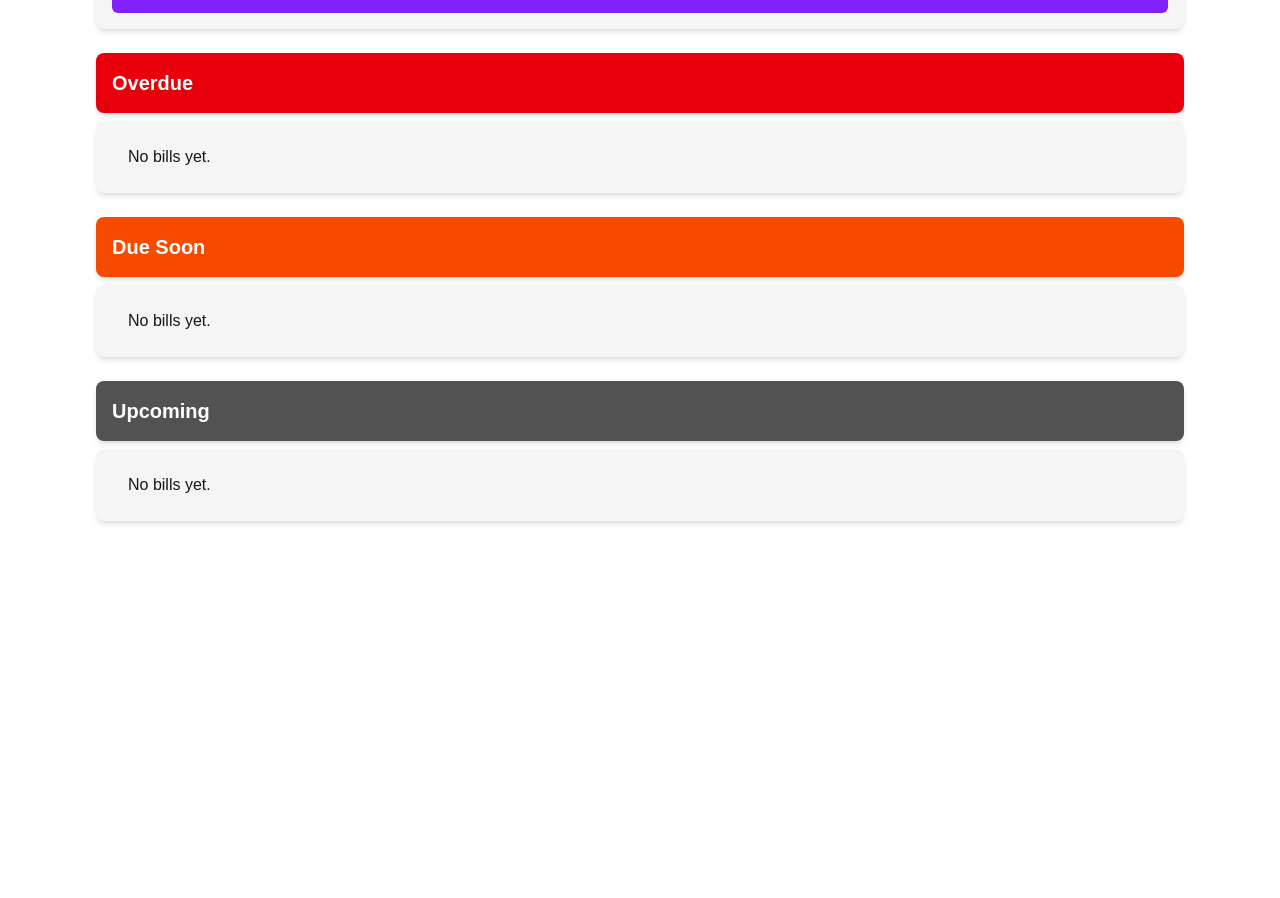
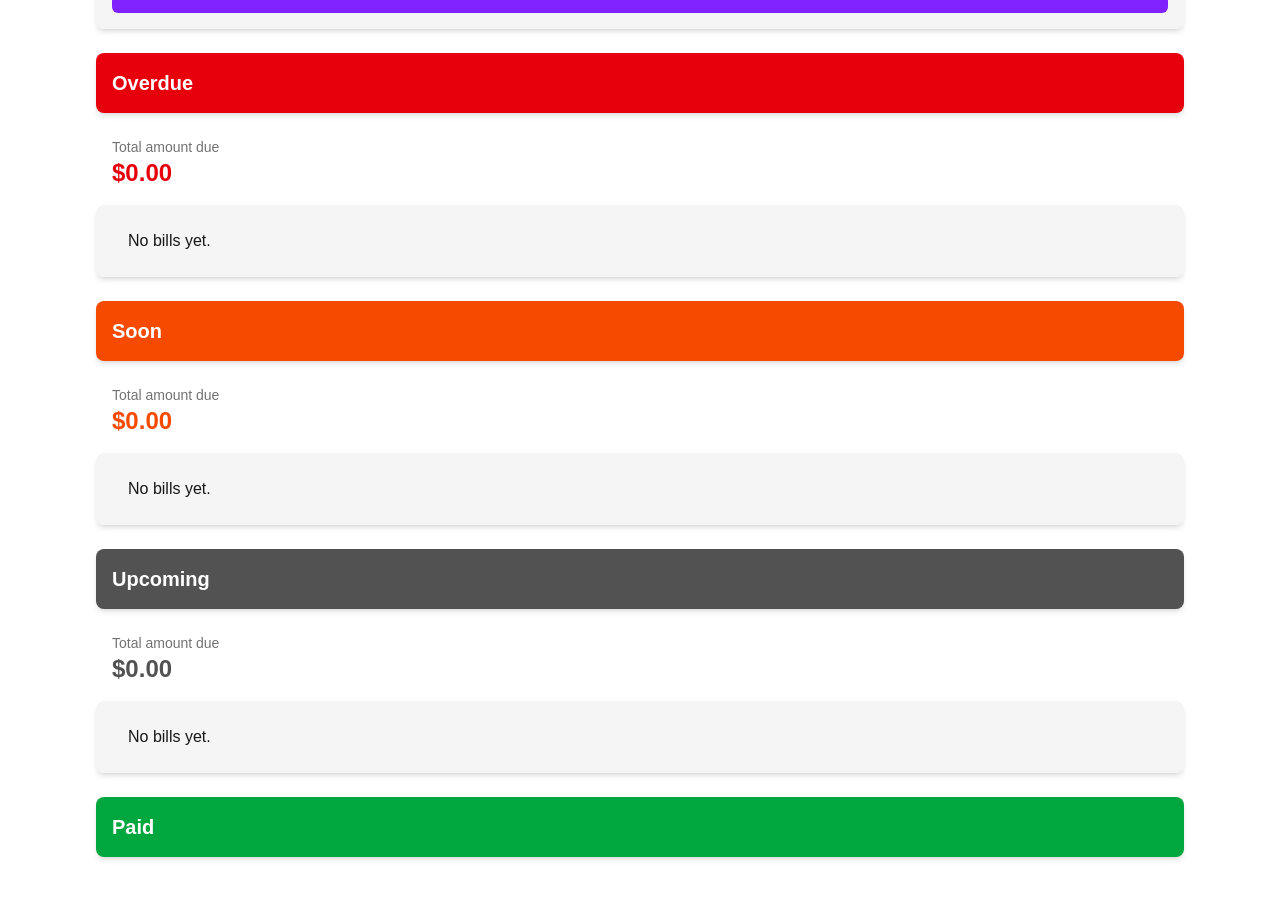
Before and after one commit to maobetsy/bill-reminder-app, a Next.js app: page / in a window 1280 px wide. Shown: the part 406-1304 px from the top of the page. Before the commit the page ends 1047 px from the top, so only its background shows below. Built offline with nearby package versions, Linux system fonts and the light colour scheme.

Commit message:
paid bills logic and total amounts

```diff
--- a/src/app/page.tsx
+++ b/src/app/page.tsx
@@ -44,7 +44,7 @@ const getBillStatus = (dueDate) => {
   }
 
   if (difference <= 3) {
-    return "dueSoon";
+    return "soon";
   }
 
   return "upcoming";
@@ -52,39 +52,42 @@ const getBillStatus = (dueDate) => {
 
 export default function Home() {
   const [bills, setBills] = useState([]);
+  const [paymentHistory, setPaymentHistory] = useState([]);
 
   const addBill = (bill) => {
     const newBill = {
+      isPaid: false,
+      ...bill,
       id: crypto.randomUUID(),
-      ...bill
     };
 
   setBills((prevBills) => [...prevBills, newBill]);
 };
 
-  const orderedBills = [...bills].sort(
-    (a, b) => new Date(a.nextDueDate) - new Date(b.nextDueDate)
-  );
+  const orderedBills = [...bills]
+    .sort((a, b) => new Date(a.nextDueDate) - new Date(b.nextDueDate));
 
   const groupedBills = {
     overdue: [],
-    dueSoon: [],
+    soon: [],
     upcoming: [],
+    paid: [],
   };
 
+  const sumAmounts = (list) =>
+    list.reduce((sum, bill) => sum + Number(bill.amount), 0);
+
   orderedBills.forEach((bill) => {
-    const status = getBillStatus(bill.nextDueDate);
-
+    const status = bill.isPaid ? "paid" : getBillStatus(bill.nextDueDate);
     groupedBills[status].push(bill);
   });
 
-  const totalAmount = bills.reduce((sum, bill) => {
-    return sum + Number(bill.amount);
-   }, 0);
+  const totalsByStatus = {
+    overdue: sumAmounts(groupedBills.overdue),
+    soon: sumAmounts(groupedBills.soon),
+    upcoming: sumAmounts(groupedBills.upcoming),
+  };
 
-   // TODO:
-   // logic for last day of month, business days etc.
-   // logic for late payments - separate due date for current schedule and calculate upcoming due date based on last payment date
   const calculateNextDueDate = (date, frequency) => {
     const nextDueDate = new Date(date);
 
@@ -105,17 +108,33 @@ export default function Home() {
   };
 
   const markAsPaid = (bill) => {
-    const nextDueDate = calculateNextDueDate(
-      bill.nextDueDate,
-      bill.frequency
-    );
+    const isOneOff = bill.frequency === "N/A";
+
+    const historyEntry = {
+      id: crypto.randomUUID(),
+      billId: bill.id,
+      name: bill.name,
+      amount: bill.amount,
+      paidDate: new Date().toISOString(),
+      dueDate: bill.nextDueDate,
+    };
+    setPaymentHistory((prev) => [historyEntry, ...prev]);
 
     setBills((prevBills) =>
-      prevBills.map((b) =>
-        b.id === bill.id ? { ...b, nextDueDate } : b
-      )
+      prevBills.map((b) => {
+        if (b.id !== bill.id) return b;
+
+        if (isOneOff) {
+          return { ...b, isPaid: true };
+        }
+
+        return {
+          ...b,
+          nextDueDate: calculateNextDueDate(b.nextDueDate, b.frequency),
+        };
+      })
     );
-  }
+  };
 
   const [editingId, setEditingId] = useState(null);
 
@@ -142,11 +161,28 @@ export default function Home() {
     localStorage.setItem("bills", JSON.stringify(bills));
   }, [bills]);
 
+  useEffect(() => {
+    const storedHistory = localStorage.getItem("paymentHistory");
+    if (storedHistory) {
+      setPaymentHistory(JSON.parse(storedHistory));
+    }
+  }, []);
+
+  useEffect(() => {
+    localStorage.setItem("paymentHistory", JSON.stringify(paymentHistory));
+  }, [paymentHistory]);
+
   return (
     <main className="p-24">
       <Header />
       <BillForm addBill={addBill} />
       <h2 className="text-xl font-semibold p-4 mb-2 bg-red-600 text-white  rounded-lg shadow-md">Overdue</h2>
+      <div className="p-4">
+        <p className="text-sm text-neutral-500">Total amount due</p>
+        <p className="text-2xl font-bold text-red-600">
+          ${totalsByStatus.overdue.toFixed(2)}
+        </p>
+      </div>
       <BillList
         bills={groupedBills.overdue}
         onMarkPaid={markAsPaid}
@@ -158,9 +194,15 @@ export default function Home() {
         getDueDateStatus={getDueDateStatus}
       />
 
-      <h2 className="text-xl font-semibold p-4 mb-2 bg-orange-600 text-white  rounded-lg shadow-md">Due Soon</h2>
+      <h2 className="text-xl font-semibold p-4 mb-2 bg-orange-600 text-white  rounded-lg shadow-md">Soon</h2>
+      <div className="p-4">
+        <p className="text-sm text-neutral-500">Total amount due</p>
+        <p className="text-2xl font-bold text-orange-600">
+          ${totalsByStatus.soon.toFixed(2)}
+        </p>
+      </div>
       <BillList
-        bills={groupedBills.dueSoon}
+        bills={groupedBills.soon}
         onMarkPaid={markAsPaid}
                 editingId={editingId}
         onStartEdit={setEditingId}
@@ -171,6 +213,12 @@ export default function Home() {
       />
 
       <h2 className="text-xl font-semibold p-4 mb-2 bg-neutral-600 text-white  rounded-lg shadow-md">Upcoming</h2>
+      <div className="p-4">
+        <p className="text-sm text-neutral-500">Total amount due</p>
+        <p className="text-2xl font-bold text-neutral-600">
+          ${totalsByStatus.upcoming.toFixed(2)}
+        </p>
+      </div>
       <BillList
         bills={groupedBills.upcoming}
         onMarkPaid={markAsPaid}
@@ -181,6 +229,22 @@ export default function Home() {
         deleteBill={deleteBill}
         getDueDateStatus={getDueDateStatus}
       />
+
+      <h2 className="text-xl font-semibold p-4 mb-2 bg-green-600 text-white rounded-lg shadow-md">
+        Paid
+      </h2>
+      <ul>
+        {paymentHistory.map((entry) => (
+          <li key={entry.id} className="p-3 border-b">
+            {entry.name} — ${Number(entry.amount).toFixed(2)}
+            {entry.dueDate && (
+              <span className="block text-sm text-neutral-500">
+                This bill was due on {new Date(entry.dueDate).toLocaleDateString("en-AU")}.
+              </span>
+            )}
+          </li>
+        ))}
+      </ul>
     </main>
   );
 }
```
Lines whose indentation alone changed are shown as unchanged.
